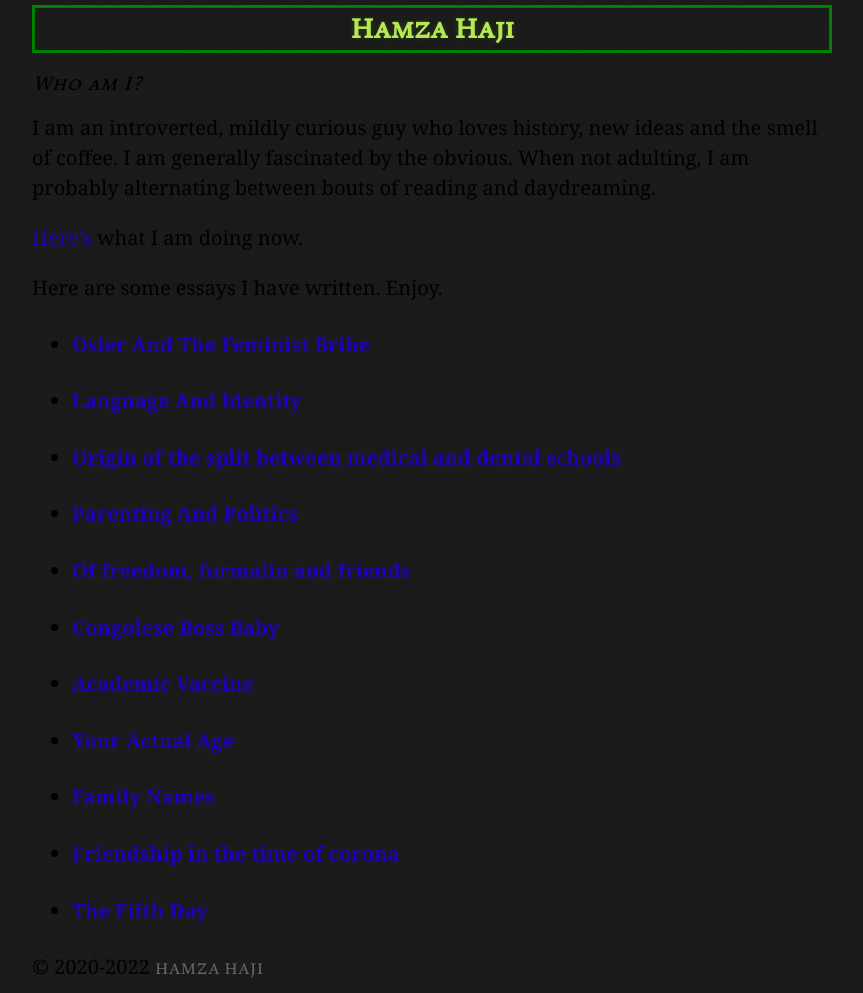
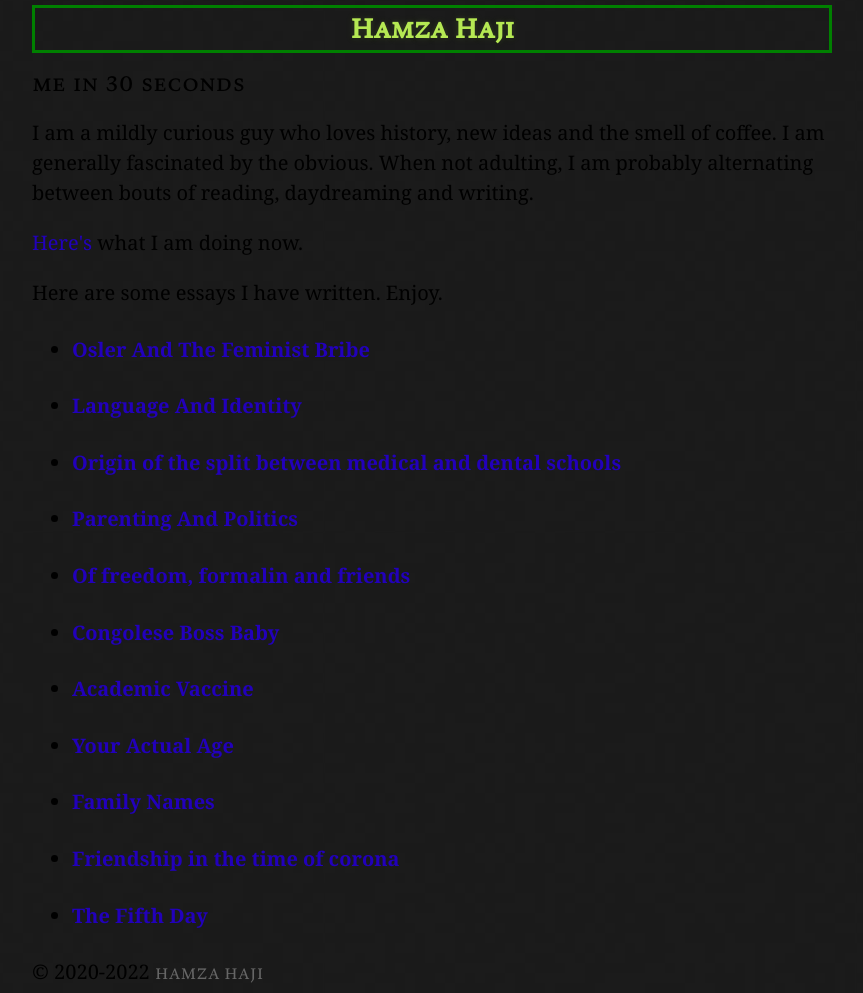
Before and after one commit to habasweiny/habasweiny.github.io, a Jekyll site: the page built from index.html, in a window 1280 px wide. Shown: the whole page, without its empty margins (208-1071 px from the left). Built offline with Jekyll 4.4.1, drawn with Linux system fonts in a browser that asks for light colours.

Commit message:
Update index.html

```diff
--- a/index.html
+++ b/index.html
@@ -11,12 +11,12 @@ layout: home
     <link rel="stylesheet" href="./styles.css">
   </head>
   <body>
-    <h2>Who am I?</h2>
+    <h3>me in 30 seconds</h3>
 <p>
-  I am an introverted, mildly curious guy who loves history, new ideas and the smell of coffee.
+  I am a mildly curious guy who loves history, new ideas and the smell of coffee.
   I am generally fascinated by the obvious.
 When not adulting, I am probably alternating
-  between bouts of reading and daydreaming.
+  between bouts of reading, daydreaming and writing.
     </p>
 
 <p><a href="/now.html" target="_blank" >Here's</a> what I am doing now.</p>
```
